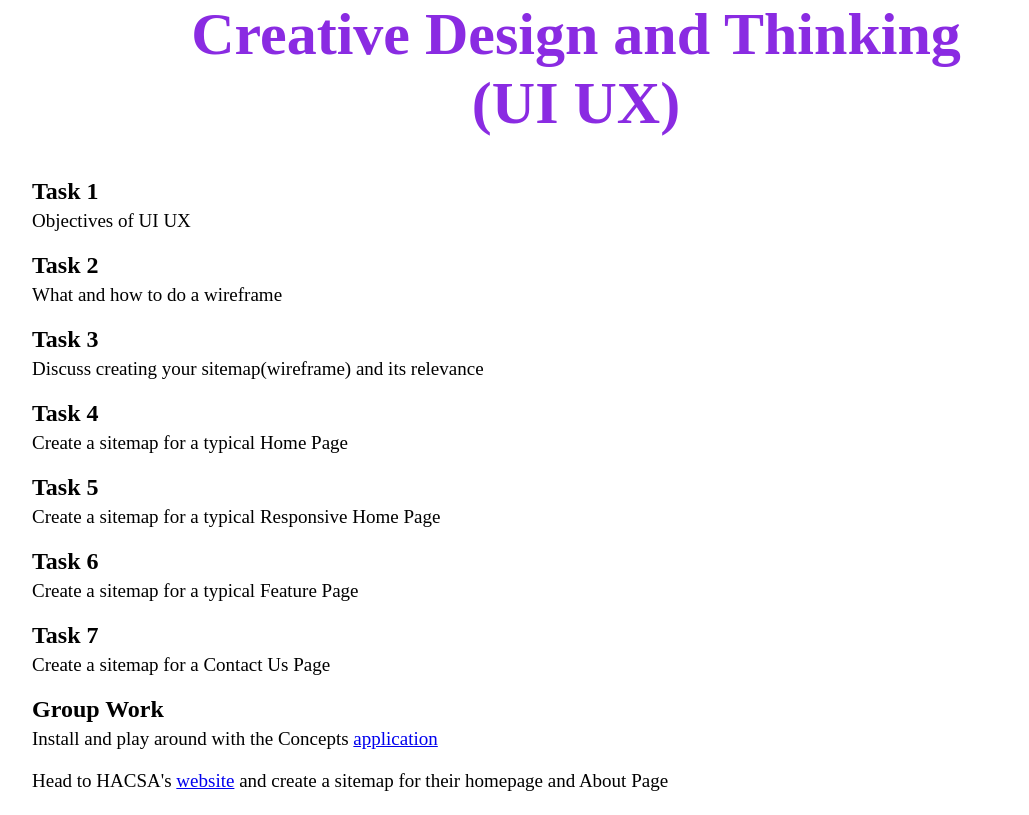
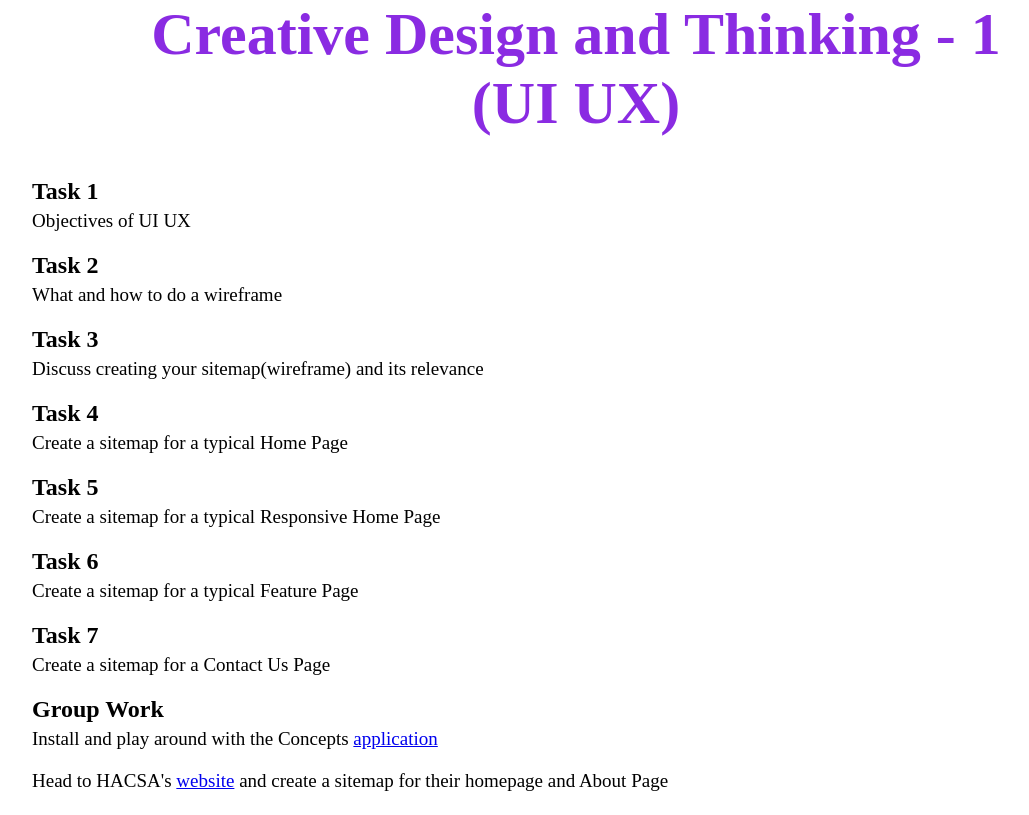
Before and after one commit to ElpeAJ/T4G_UIUX, a plain HTML site: page index.html in a window 1280 px wide. Shown: the top 815 px of the page, without its empty margins (64-1093 px from the left). Drawn offline with Linux system fonts and the light colour scheme.

Commit message:
Added -1 to the h1

```diff
--- a/index.html
+++ b/index.html
@@ -7,7 +7,7 @@
     <link rel="stylesheet" href="src/style.css" />
   </head>
   <body>
-    <h1>Creative Design and Thinking <br>(UI UX)</h1>
+    <h1>Creative Design and Thinking - 1 <br>(UI UX)</h1>
     <div class="tasks">
       <h3>Task 1</h3>
       <p>Objectives of UI UX</p>
```
